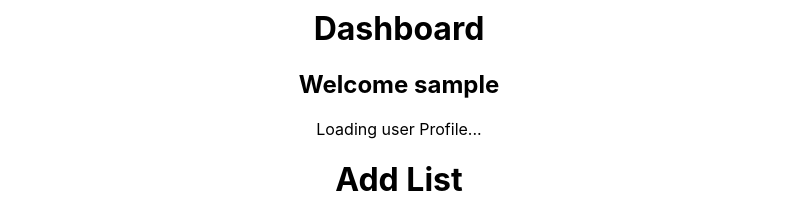
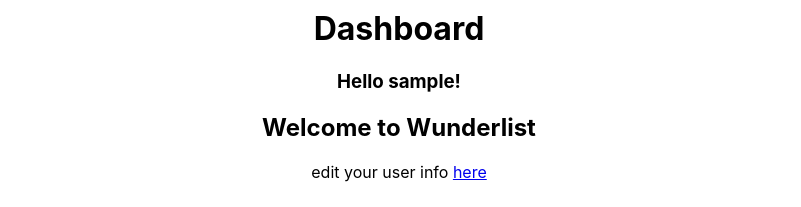
Before and after one commit to buildweek-wunderlist-2/Front-End, a React (Create React App) app: page /protected/dashboard in a window 1280 px wide. Shown: the part 283-490 px from the top of the page, without its empty margins (241-1042 px from the left). Built offline with nearby package versions, Linux system fonts and the light colour scheme; no server answers; sample sign-in values are in the browser's storage.

Commit message:
added correct routes and links for dashboard

```diff
--- a/src/App.js
+++ b/src/App.js
@@ -28,7 +28,7 @@
           <Route path='/login'>
             <Login />
           </Route>
-          <PrivateRoute exact path='/protected/dashboard' component={Dashboard} />
+          <PrivateRoute path='/protected/dashboard' component={Dashboard} />
         </Switch>
       </>
     </div>
--- a/src/components/Dashboard.js
+++ b/src/components/Dashboard.js
@@ -3,7 +3,7 @@
 import AddList from './AddList'
 import UserProfile from './UserProfile';
 import TodoList from './TodoList';
-import { Route, useHistory, Switch } from "react-router-dom";
+import { Route, Link, Switch } from "react-router-dom";
 import UpdateUser from './UpdateUser';
 import PrivateRoute from './PrivateRoute';
 
@@ -14,12 +14,21 @@
     return (
         <>
             <h1>Dashboard</h1>
-                <h2>Welcome {username}</h2>
-                <UserProfile />
-            <AddList />
-            <AddToDo />
+                <h3>Hello {username}!</h3>
+                <h2>Welcome to Wunderlist</h2>
+
+                <p>edit your user info <Link to ='/protected/dashboard/profile'>here</Link></p>
+                    <Switch>
+                        <Route exact path='/protected/dashboard'>
+
+                            <AddList />
+                            <AddToDo />
+                        </Route>
+                        <Route path='/protected/dashboard/profile'>
+                            <UserProfile />
+                        </Route>
+                    </Switch>
             {/* <TodoList /> */}
-
         </>
     );
 };
--- a/src/components/LogInFiles/Login.js
+++ b/src/components/LogInFiles/Login.js
@@ -34,7 +34,7 @@
                 localStorage.setItem('id', res.data.data.id)
                 localStorage.setItem('username',res.data.data.username)
                 // setUserData(res.data.data)
-                push(`/protected`)
+                push(`/protected/dashboard`)
                 // console.log("login -> userData", userData)
       })
       .catch((err) => {
--- a/src/components/UpdateUser.js
+++ b/src/components/UpdateUser.js
@@ -41,6 +41,7 @@
             .put(`/api/users/${props.user.id}`, user)
             .then(res => {
                 console.log(res)
+                localStorage.setItem('username',user.username)
                 push(`/protected/dashboard`)
                 window.location.reload()
 
--- a/src/components/UserProfile.js
+++ b/src/components/UserProfile.js
@@ -53,8 +53,8 @@
             <h1>User Profile</h1>
             <h2>Username: {user.username}</h2>
             <h3>Email: {user.email}</h3>
+            <UpdateUser user={user}/>
             <button onClick={deleteUser}>Delete User</button>
-            <UpdateUser user={user}/>
 
 
 
```
